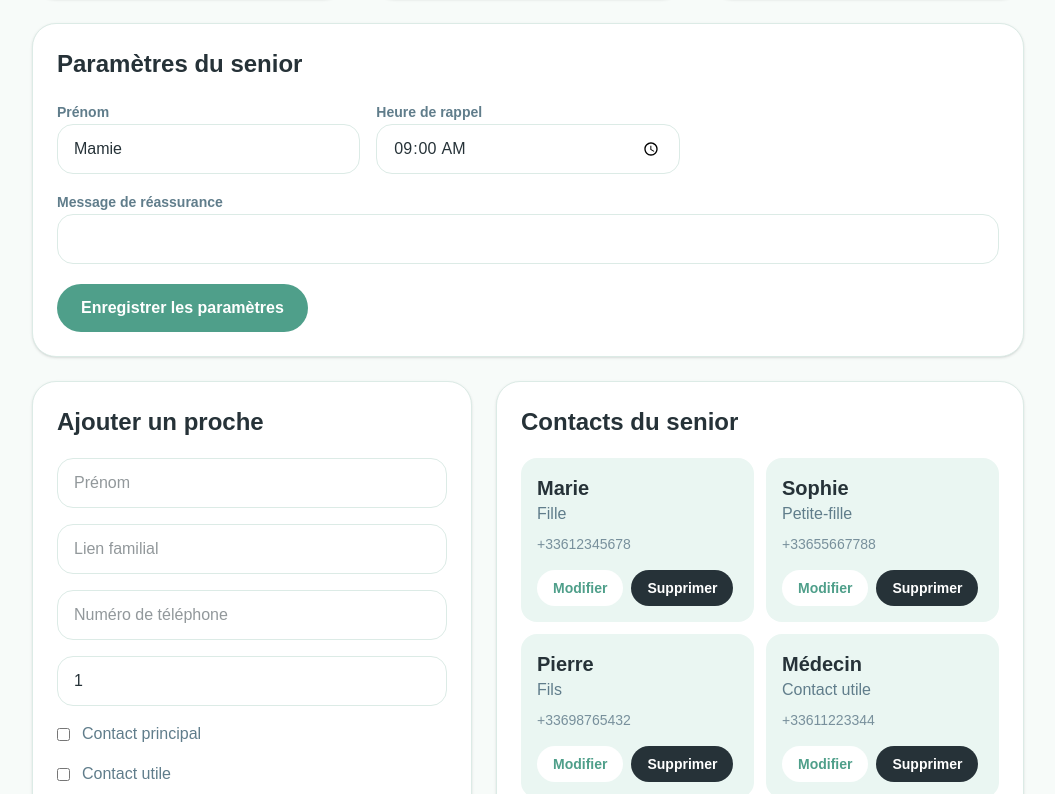
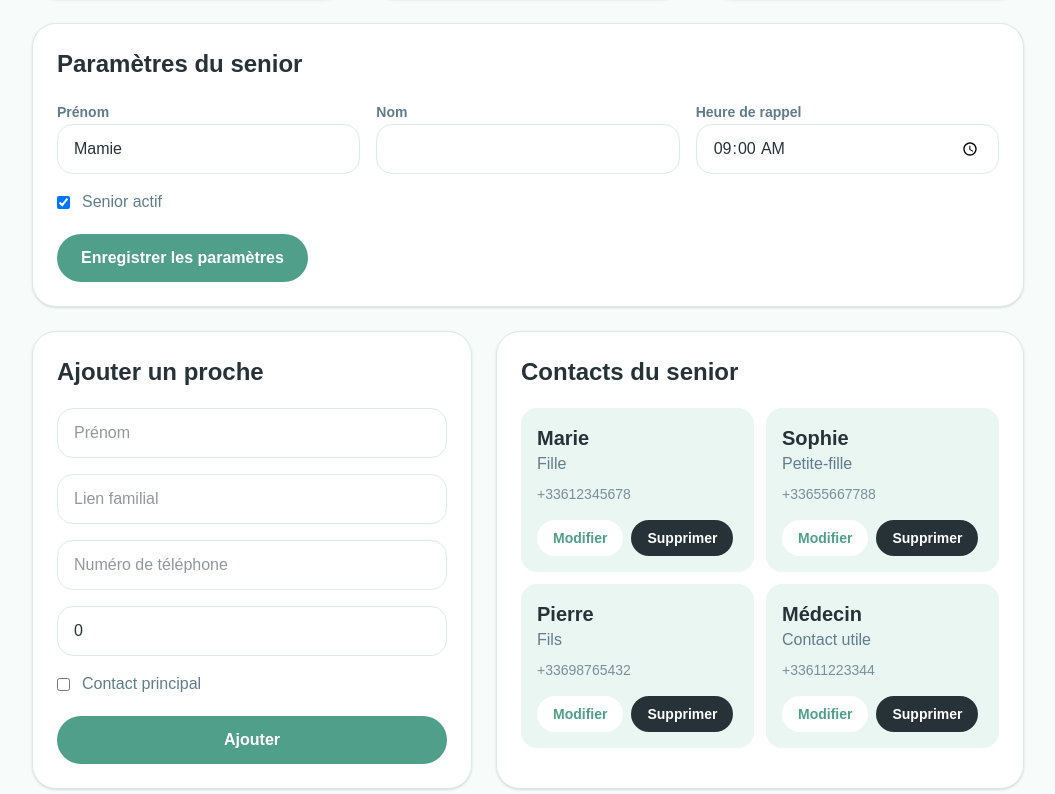
Before and after one commit to Virginie17/jevaisbien, a Next.js app: page /aidant in a window 1280 px wide. Shown: the part 486-1280 px from the top of the page, without its empty margins (112-1167 px from the left). Built offline with nearby package versions, Linux system fonts and the light colour scheme.

Commit message:
Align caregiver page fields with Base44 model

```diff
--- a/app/aidant/page.tsx
+++ b/app/aidant/page.tsx
@@ -17,7 +17,7 @@ import { FormEvent, useEffect, useState } from "react";
 type LastCheck = {
   checkedAt: string;
   status: string;
-  message: string;
+  message?: string;
 };
 
 const emptyContact: FavoriteContact = {
@@ -26,8 +26,7 @@ const emptyContact: FavoriteContact = {
   relationship: "",
   phoneNumber: "",
   isPrimary: false,
-  isEmergency: false,
-  displayOrder: 1,
+  displayOrder: 0,
 };
 
 const inputClass = "w-full rounded-2xl border border-[#DCEBE6] bg-white px-4 py-3 text-[#263238] outline-none transition focus:border-[#4F9F8A] focus:ring-4 focus:ring-[#B9DED3]/50";
@@ -61,7 +60,7 @@ export default function AidantPage() {
     const nextContact: FavoriteContact = {
       ...form,
       id: editingId ?? crypto.randomUUID(),
-      displayOrder: Number(form.displayOrder) || contacts.length + 1,
+      displayOrder: Number(form.displayOrder) || contacts.length,
     };
 
     const nextContacts = editingId
@@ -105,7 +104,7 @@ export default function AidantPage() {
             <h2 className="text-2xl font-bold text-[#263238]">Dernier signal</h2>
             {lastCheck ? (
               <div className="mt-4 rounded-2xl bg-[#EAF6F2] p-5 text-[#2F7D6A]">
-                <p className="text-xl font-bold">{lastCheck.message}</p>
+                <p className="text-xl font-bold">{lastCheck.message ?? (lastCheck.status === "bien" ? "Tout va bien" : "Besoin d’aide")}</p>
                 <p className="mt-2 text-sm">Envoyé le {new Date(lastCheck.checkedAt).toLocaleString("fr-FR")}</p>
               </div>
             ) : (
@@ -157,12 +156,15 @@ export default function AidantPage() {
               <input value={profile.firstName} onChange={(event) => setProfile({ ...profile, firstName: event.target.value })} className={inputClass} />
             </label>
             <label className="space-y-2">
+              <span className="text-sm font-semibold text-[#607D8B]">Nom</span>
+              <input value={profile.lastName ?? ""} onChange={(event) => setProfile({ ...profile, lastName: event.target.value })} className={inputClass} />
+            </label>
+            <label className="space-y-2">
               <span className="text-sm font-semibold text-[#607D8B]">Heure de rappel</span>
               <input type="time" value={profile.reminderTime} onChange={(event) => setProfile({ ...profile, reminderTime: event.target.value })} className={inputClass} />
             </label>
-            <label className="space-y-2 md:col-span-3">
-              <span className="text-sm font-semibold text-[#607D8B]">Message de réassurance</span>
-              <input value={profile.message} onChange={(event) => setProfile({ ...profile, message: event.target.value })} className={inputClass} />
+            <label className="flex items-center gap-3 text-[#607D8B] md:col-span-3">
+              <input type="checkbox" checked={profile.isActive} onChange={(event) => setProfile({ ...profile, isActive: event.target.checked })} /> Senior actif
             </label>
           </div>
           <button className="mt-5 rounded-full bg-[#4F9F8A] px-6 py-3 font-semibold text-white hover:bg-[#428B78]">Enregistrer les paramètres</button>
@@ -175,9 +177,8 @@ export default function AidantPage() {
               <input placeholder="Prénom" value={form.firstName} onChange={(event) => setForm({ ...form, firstName: event.target.value })} className={inputClass} />
               <input placeholder="Lien familial" value={form.relationship} onChange={(event) => setForm({ ...form, relationship: event.target.value })} className={inputClass} />
               <input placeholder="Numéro de téléphone" value={form.phoneNumber} onChange={(event) => setForm({ ...form, phoneNumber: event.target.value })} className={inputClass} />
-              <input type="number" placeholder="Ordre d'affichage" value={form.displayOrder ?? 1} onChange={(event) => setForm({ ...form, displayOrder: Number(event.target.value) })} className={inputClass} />
+              <input type="number" placeholder="Ordre d'affichage" value={form.displayOrder ?? 0} onChange={(event) => setForm({ ...form, displayOrder: Number(event.target.value) })} className={inputClass} />
               <label className="flex items-center gap-3 text-[#607D8B]"><input type="checkbox" checked={!!form.isPrimary} onChange={(event) => setForm({ ...form, isPrimary: event.target.checked })} /> Contact principal</label>
-              <label className="flex items-center gap-3 text-[#607D8B]"><input type="checkbox" checked={!!form.isEmergency} onChange={(event) => setForm({ ...form, isEmergency: event.target.checked })} /> Contact utile</label>
             </div>
             <button className="mt-5 w-full rounded-full bg-[#4F9F8A] px-6 py-3 font-semibold text-white hover:bg-[#428B78]">{editingId ? "Enregistrer" : "Ajouter"}</button>
           </form>
```
